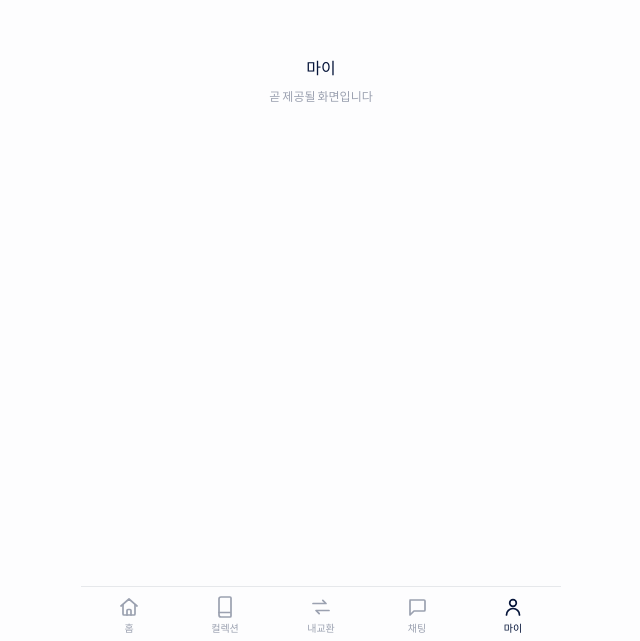
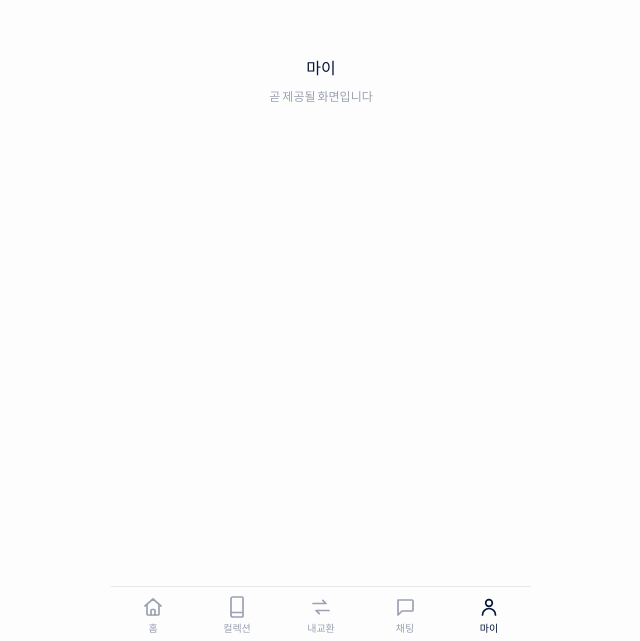
Before and after one commit to perweekdev/swypweb-client, a Next.js app: page /my in a window 1280 px wide. Shown: the part 159-800 px from the top of the page, without its empty margins (319-959 px from the left). Built offline with nearby package versions, Linux system fonts and the light colour scheme; a web font is replaced by a local one.

Commit message:
fix: set mobile frame width to design spec (375–420)
- min-width 375(iPhone 13 mini) / max-width 420(iPhone 16 Pro Max)로 조정
- 범위 내 반응형, 높이는 dvh 유지

```diff
--- a/src/components/layout/mobile-frame.tsx
+++ b/src/components/layout/mobile-frame.tsx
@@ -2,12 +2,13 @@ import type { ReactNode } from 'react';
 
 /**
  * 모바일 프레임 셸.
- * 디자인이 모바일 고정 폭이므로, 앱 전체를 가운데 정렬된 컬럼(min 320 / max 480)으로 가둔다.
- * 데스크톱에서도 항상 모바일 폭을 유지한다.
+ * 디자인 규격: 최소 iPhone 13 mini(375) ~ 최대 iPhone 16 Pro Max(420).
+ * 앱 전체를 가운데 정렬된 컬럼(min 375 / max 420)으로 가두고, 그 사이는 반응형으로 늘어난다.
+ * 높이는 min-h-dvh로 뷰포트에 맞춘다.
  */
 export function MobileFrame({ children }: { children: ReactNode }) {
   return (
-    <div className="mx-auto flex min-h-dvh w-full min-w-[320px] max-w-[480px] flex-col bg-background">
+    <div className="mx-auto flex min-h-dvh w-full min-w-[375px] max-w-[420px] flex-col bg-background">
       {children}
     </div>
   );
```
